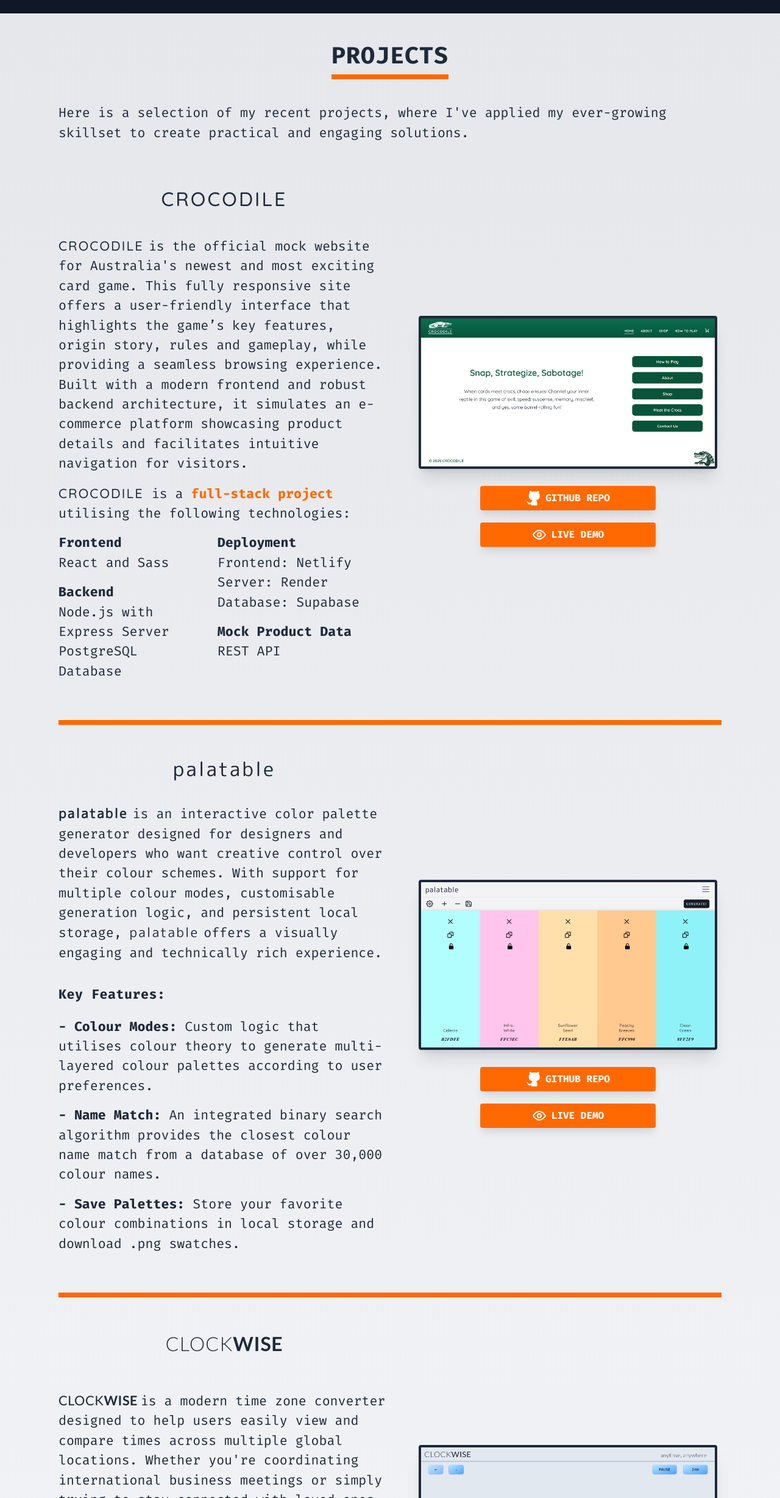
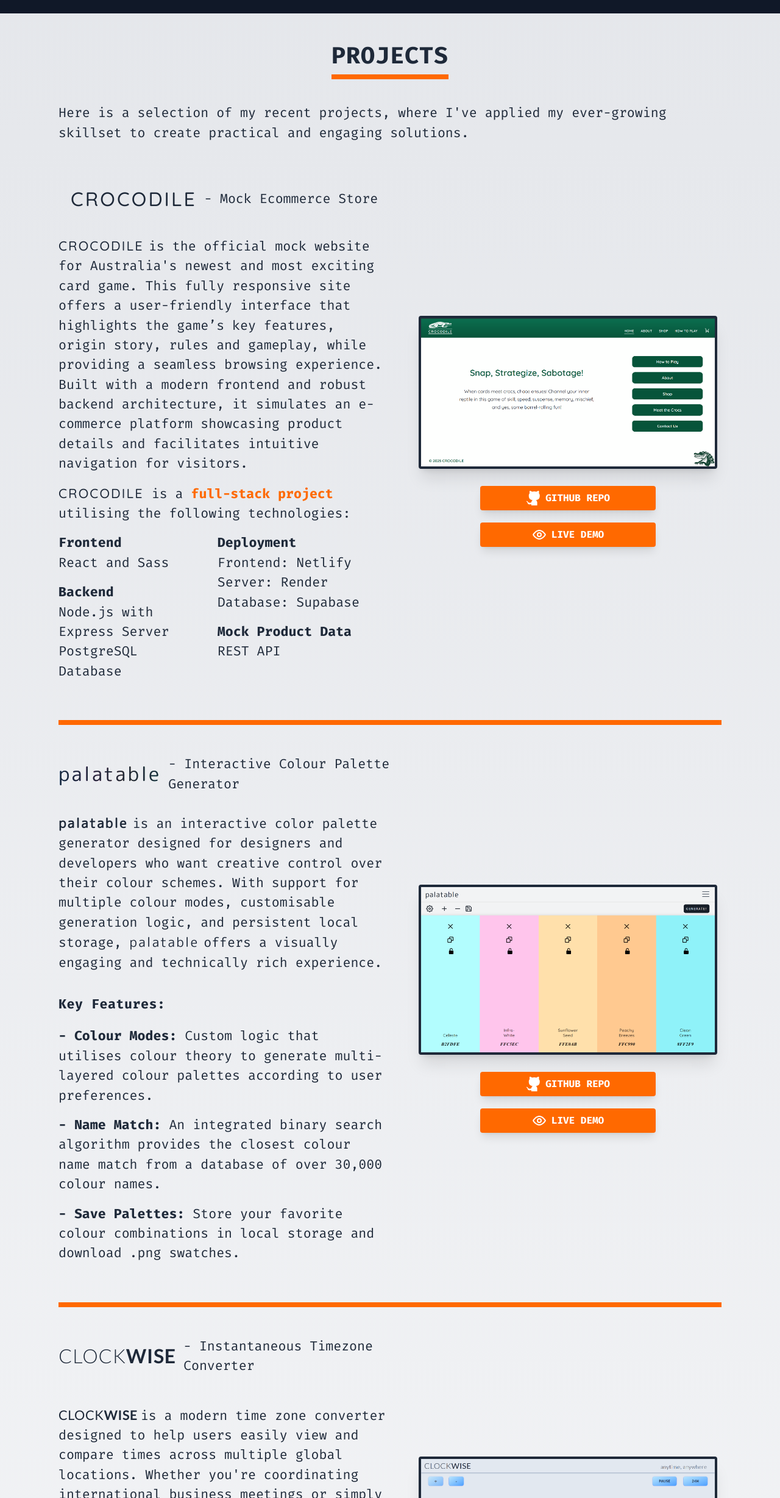
Before and after one commit to maxkatilius/mk-portfolio, a React (Vite) app: page / in a window 1280 px wide. Shown: the part 1844-4301 px from the top of the page at 61% size. Built offline with nearby package versions, Linux system fonts and the light colour scheme.

Commit message:
description for each project title added

```diff
--- a/src/components/Projects.tsx
+++ b/src/components/Projects.tsx
@@ -30,6 +30,7 @@ const Projects = () => {
                 </div>
                 <div className="flex items-start justify-center gap-10">
                     <div className="flex flex-col gap-4 xl:gap--8 xl:w-1/2 md:text-[1.2rem] lg:text-[1.2rem] xl:text-[1.35rem]">
+                        <div className="flex gap-3 items-center justify-center">
                             <h3 className="text-center font-[500] text-[1.5rem] md:text-[1.8rem] lg:text-[1.9rem] xl:text-[2rem] tracking-wide py-1">
                                 <a
                                     href="https://crocodile-mk.netlify.app"
@@ -42,6 +43,8 @@ const Projects = () => {
                                     <span className="absolute -top-1 left-0 h-1 w-0 bg-[#0B6E4F] transition-all duration-400 ease-in-out group-hover:w-full"></span>
                                 </a>
                             </h3>
+                            <p>- Mock Ecommerce Store</p>
+                        </div>
                         <div className="group overflow-hidden rounded border-4 xl:hidden">
                             <a
                                 href="https://crocodile-mk.netlify.app"
@@ -186,6 +189,7 @@ const Projects = () => {
                 <hr className="hidden xl:block w-full border-4 border-orange-500 -mb-4" />
                 <div className="flex items-start justify-center gap-10">
                     <div className="flex flex-col gap-4 xl:gap-8 xl:w-1/2 md:text-[1.2rem] lg:text-[1.2rem] xl:text-[1.35rem]">
+                        <div className="flex gap-3 items-center justify-center">
                             <h3 className="text-center font-bold text-[1.5rem] md:text-[1.8rem] lg:text-[1.9rem] xl:text-[2rem]">
                                 <a
                                     href="https://palatable.netlify.app/"
@@ -199,6 +203,8 @@ const Projects = () => {
                                     <span className="absolute -bottom-1 left-0 h-1 w-0 bg-[linear-gradient(to_right,_#257DD0,_#ED5FC2,_#EFAD72,_#22C3A3)] transition-all duration-400 ease-in-out group-hover:w-full"></span>
                                 </a>
                             </h3>
+                            <p>- Interactive Colour Palette Generator</p>
+                        </div>
                         <div className="group overflow-hidden rounded border-4 xl:hidden">
                             <a
                                 href="https://palatable.netlify.app/"
@@ -311,6 +317,8 @@ const Projects = () => {
                 <hr className="hidden xl:block w-full border-4 border-orange-500 -mb-4" />
                 <div className="flex items-start justify-center gap-10 mb-8 2xl:mb-12">
                     <div className="flex flex-col gap-4 xl:w-1/2 xl:gap-8 md:text-[1.2rem] lg:text-[1.2rem] xl:text-[1.35rem]">
+                        <div className="flex gap-3 items-center justify-center">
+
                             <h3 className="text-center font-bold text-[1.5rem] md:text-[1.8rem] lg:text-[1.9rem] xl:text-[2rem] py-1">
                                 <a
                                     href="https://clockwise-mk.netlify.app/"
@@ -324,6 +332,8 @@ const Projects = () => {
                                     <span className="absolute -bottom-1 left-0 h-1 w-0 bg-linear-to-r from-sky-200 to-blue-400 transition-all duration-600 ease-in-out group-hover:w-full"></span>
                                 </a>
                             </h3>
+                            <p>- Instantaneous Timezone Converter</p>
+                        </div>
                         <div className="group overflow-hidden rounded border-4 xl:hidden">
                             <a
                                 href="https://clockwise-mk.netlify.app/"
```
Lines whose indentation alone changed are shown as unchanged.
